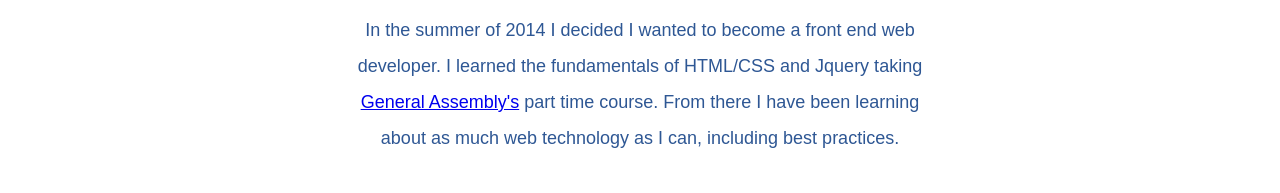
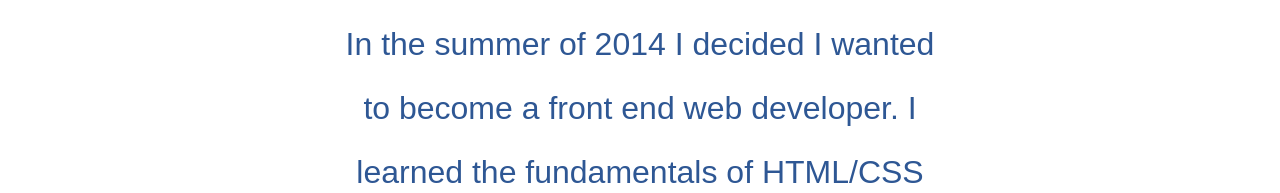
Before and after one commit to dayhaysoos/ndejesus1227.github.io, a plain HTML site: page index.html in a window 1280 px wide. Shown: the part 727-920 px from the top of the page. Drawn offline with nearby package versions, Linux system fonts and the light colour scheme.

Commit message:
font size

```diff
--- a/main.css
+++ b/main.css
@@ -138,6 +138,6 @@ body {
   width: 50%;
   margin: 0 auto;
   line-height: 2em;
-  font-size: 18px; }
+  font-size: 32px; }
 
 /*# sourceMappingURL=main.css.map */
```
